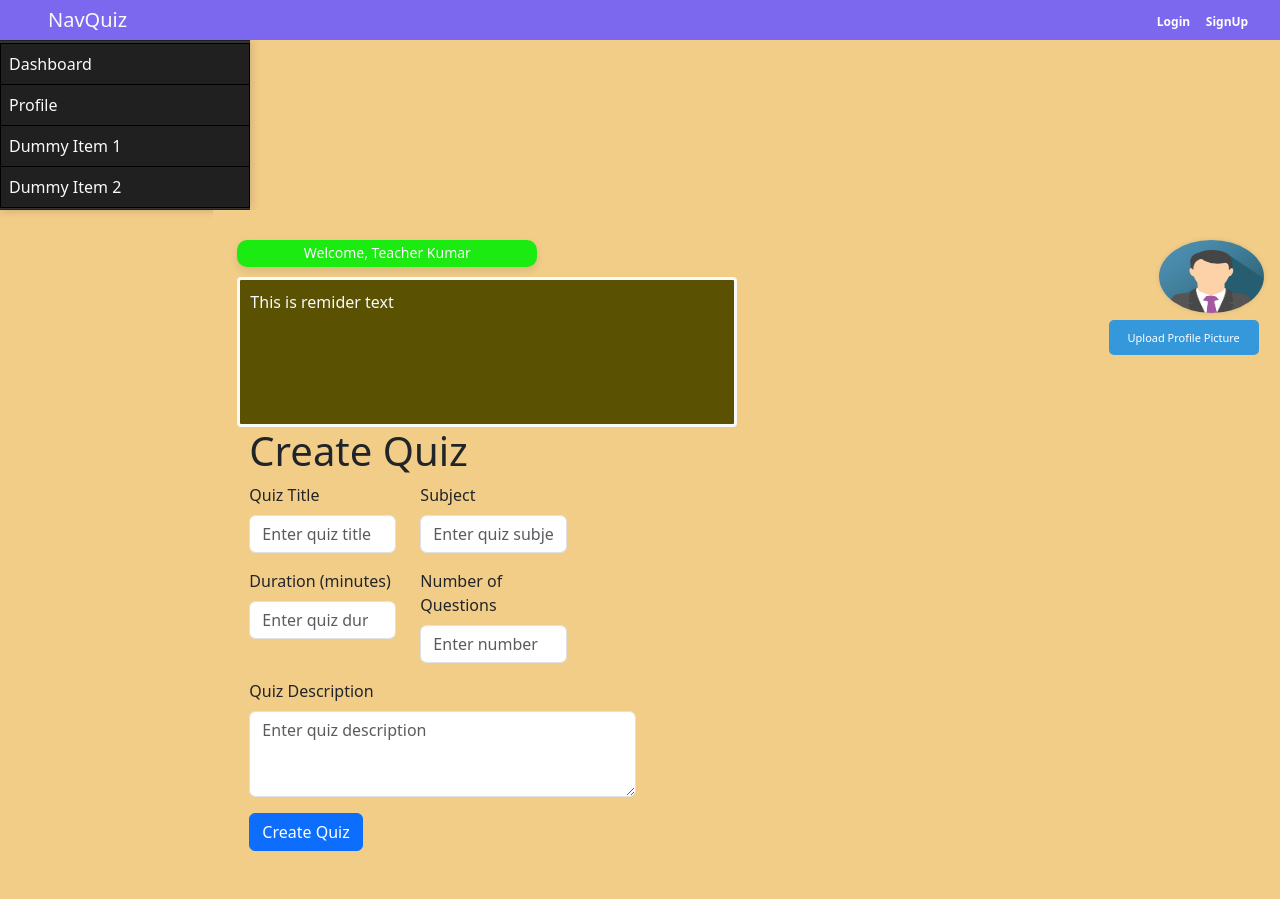
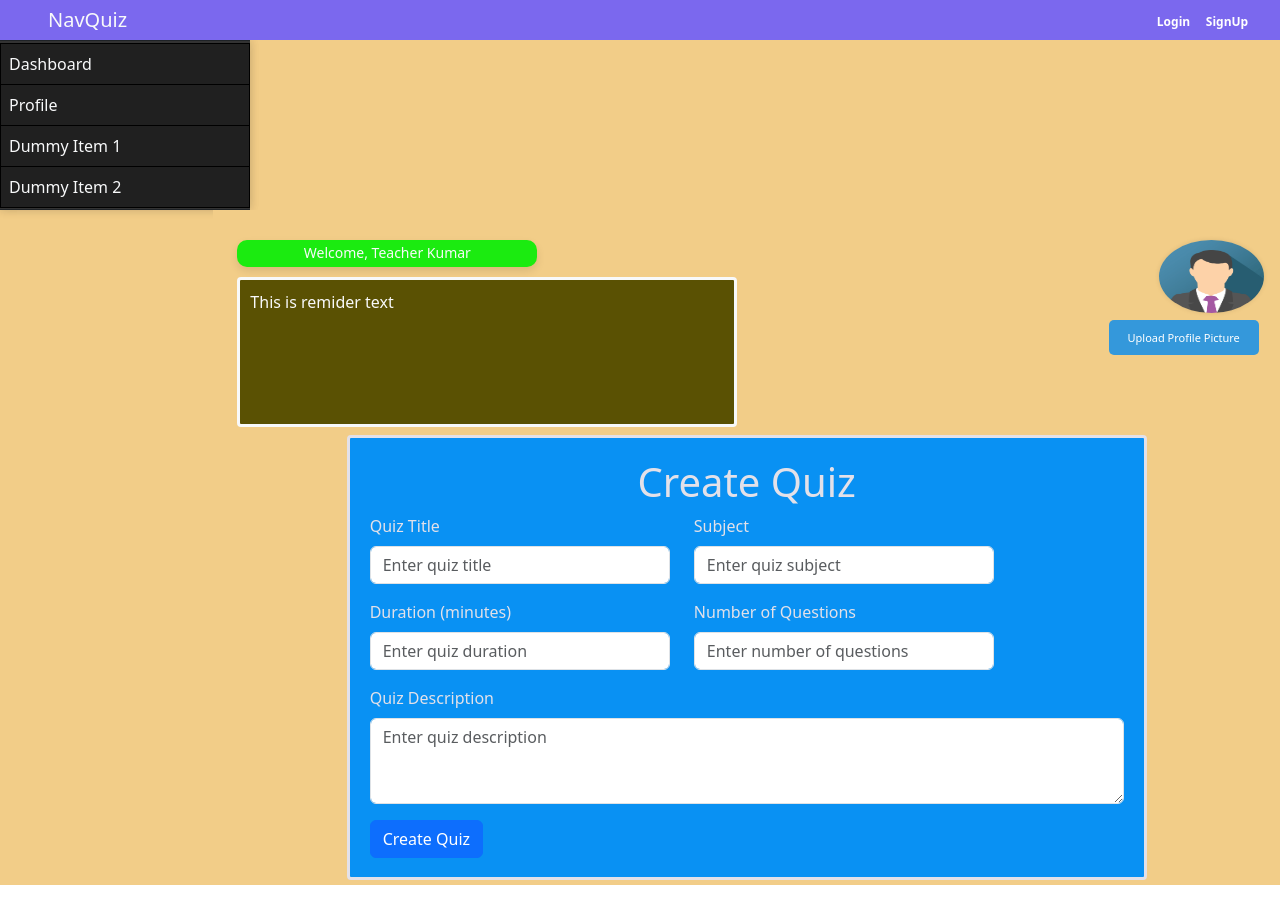
Before and after one commit to NavcodeTech/NavQuizFrontend, an Angular app: page /teachers/tdashboard in a window 1280 px wide. Built offline with nearby package versions, Linux system fonts and the light colour scheme.

Commit message:
Imporved quiz form

```diff
--- a/db.json
+++ b/db.json
@@ -1,8 +1,8 @@
 {
   "users": {
-    "username": "dhdhhd",
-    "email": "hshsh@gmail.com",
-    "password": "dhhdh",
+    "username": "hhdhdh",
+    "email": "hdhhdh",
+    "password": "hdhdhdh",
     "role": "teacher"
   }
 }
--- a/src/app/teachers/quiz-tool/quiz-tool.component.css
+++ b/src/app/teachers/quiz-tool/quiz-tool.component.css
@@ -0,0 +1,10 @@
+.QuizFormBox{
+  background-color: #0991f3;
+  color: rgb(227, 225, 233);
+  padding: 20px;
+  border-radius: 4px;
+  border-style: solid;
+  margin-top:8px;
+  width:800px;
+  height:445px;
+}
--- a/src/app/teachers/quiz-tool/quiz-tool.component.html
+++ b/src/app/teachers/quiz-tool/quiz-tool.component.html
@@ -1,5 +1,6 @@
-<div class="container justify-content-center">
-    <h1>Create Quiz</h1>
+<div class="container d-flex justify-content-center align-items-center">
+    <div class="QuizFormBox">
+        <h1 class="text-center">Create Quiz</h1>
         <form>
             <div class="row">
                 <div class="col-5">
@@ -42,3 +43,4 @@
             <button type="submit" class="btn btn-primary">Create Quiz</button>
         </form>
     </div>
+</div>
--- a/src/app/teachers/tdashboard/tdashboard.component.css
+++ b/src/app/teachers/tdashboard/tdashboard.component.css
@@ -41,7 +41,7 @@ a {
   margin-left: 230px;
   transition: margin-left 0.3s;
   background-color: rgb(242, 205, 136);
-  height: 689px;
+  height: 675px;
 
 
 }
--- a/src/app/teachers/tdashboard/tdashboard.component.html
+++ b/src/app/teachers/tdashboard/tdashboard.component.html
@@ -62,7 +62,7 @@
                 </div>
             </div>
             <div class="row">
-                <div class="col-5">
+                <div class="col-12">
                     <app-quiz-tool></app-quiz-tool>
                 </div>
             </div>
```
Lines whose indentation alone changed are shown as unchanged.
